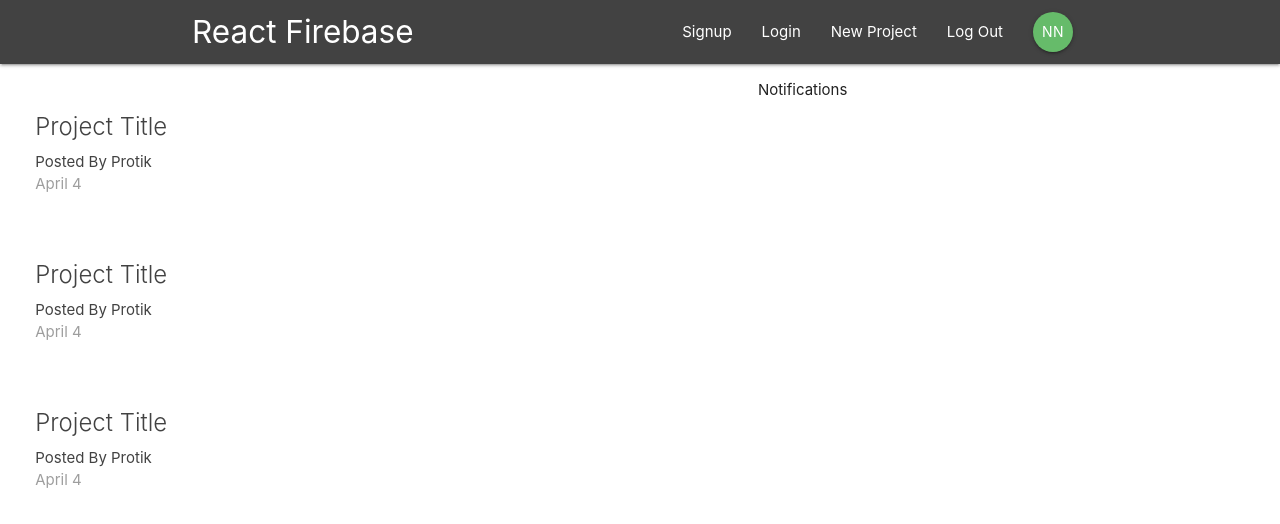
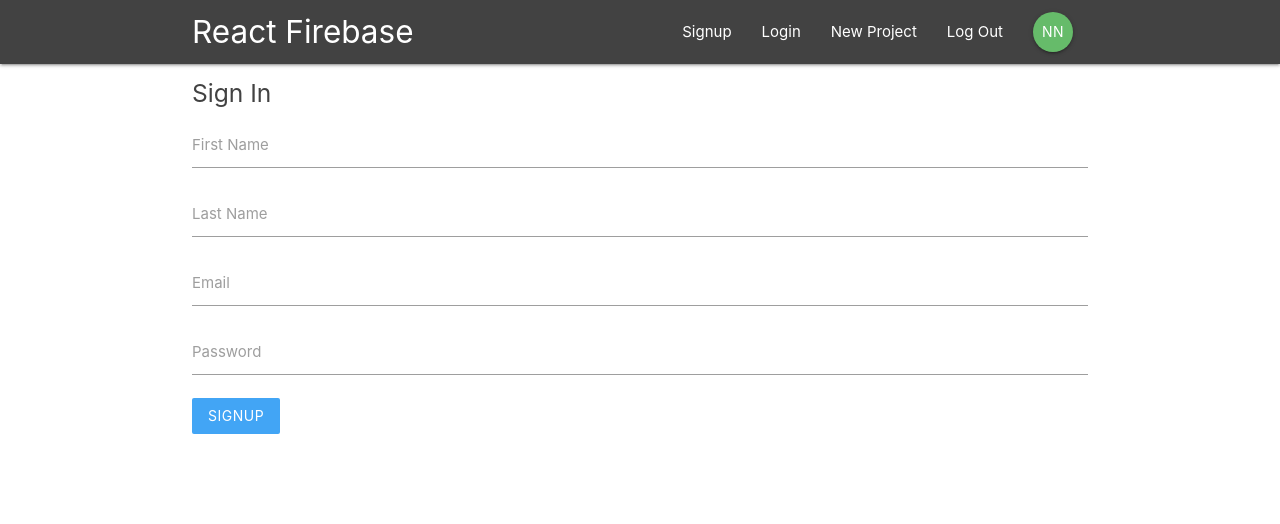
Before and after one commit to ProtikHore/react_firebase, a React (Create React App) app: page /signup in a window 1280 px wide. Shown: the top 524 px of the page. Built offline with nearby package versions, Linux system fonts and the light colour scheme.

Commit message:
signin & signup design done

```diff
--- a/public/index.html
+++ b/public/index.html
@@ -43,5 +43,6 @@
       To begin the development, run `npm start` or `yarn start`.
       To create a production bundle, use `npm run build` or `yarn build`.
     -->
+    <script src="https://cdnjs.cloudflare.com/ajax/libs/materialize/1.0.0/js/materialize.min.js"></script>
   </body>
 </html>
--- a/src/App.js
+++ b/src/App.js
@@ -2,6 +2,9 @@
 import { BrowserRouter, Switch, Route } from 'react-router-dom'
 import Navbar from './components/layout/Navbar'
 import Dashboard from './components/dashboard/Dashboard'
+import ProjectDetails from './components/projects/ProjectDetails'
+import SignIn from './components/auth/SignIn'
+import SignUP from './components/auth/SignUp'
 
 function App() {
   return (
@@ -9,7 +12,10 @@
       <div className="App">
         <Navbar />
         <Switch>
-          <Route path='/' component={Dashboard}></Route>
+          <Route exact path='/' component={Dashboard}></Route>
+          <Route path='/project/:id' component={ProjectDetails}></Route>
+          <Route path='/signin' component={SignIn}></Route>
+          <Route path='/signup' component={SignUP}></Route>
         </Switch>
       </div>
     </BrowserRouter>
--- a/src/components/auth/SignIn.js
+++ b/src/components/auth/SignIn.js
@@ -0,0 +1,40 @@
+import React, { Component } from 'react'
+
+class SignIn extends Component {
+    state = {
+        email: '',
+        password: ''
+    }
+    handleSubmit = (e) => {
+        e.preventDefault();
+        console.log(this.state);
+    }
+    handleChange = (e) => {
+        console.log(e);
+        this.setState({
+            [e.target.id]: e.target.value
+        })
+    }
+    render() {
+        return (
+            <div className="container">
+                <form onSubmit={this.handleSubmit} className="white">
+                    <h5 className="grey-text text-darken-3">Sign In</h5>
+                    <div className="input-field">
+                        <label htmlFor="email">Email</label>
+                        <input type="email" id="email" onChange={this.handleChange}/>
+                    </div>
+                    <div className="input-field">
+                        <label htmlFor="password">Password</label>
+                        <input type="password" id="password" onChange={this.handleChange}/>
+                    </div>
+                    <div className="input-field">
+                        <button className="btn blue lighten-1 z-depth-0">Login</button>
+                    </div>
+                </form>
+            </div>
+        )
+    }
+}
+
+export default SignIn
--- a/src/components/auth/SignUp.js
+++ b/src/components/auth/SignUp.js
@@ -0,0 +1,50 @@
+import React, { Component } from 'react'
+
+class SignUp extends Component {
+    state = {
+        email: '',
+        password: '',
+        firstName: '',
+        lastName: ''
+    }
+    handleSubmit = (e) => {
+        e.preventDefault();
+        console.log(this.state);
+    }
+    handleChange = (e) => {
+        console.log(e);
+        this.setState({
+            [e.target.id]: e.target.value
+        })
+    }
+    render() {
+        return (
+            <div className="container">
+                <form onSubmit={this.handleSubmit} className="white">
+                    <h5 className="grey-text text-darken-3">Sign In</h5>
+                    <div className="input-field">
+                        <label htmlFor="firstName">First Name</label>
+                        <input type="text" id="firstName" onChange={this.handleChange}/>
+                    </div>
+                    <div className="input-field">
+                        <label htmlFor="lastName">Last Name</label>
+                        <input type="text" id="lastName" onChange={this.handleChange}/>
+                    </div>
+                    <div className="input-field">
+                        <label htmlFor="email">Email</label>
+                        <input type="email" id="email" onChange={this.handleChange}/>
+                    </div>
+                    <div className="input-field">
+                        <label htmlFor="password">Password</label>
+                        <input type="password" id="password" onChange={this.handleChange}/>
+                    </div>
+                    <div className="input-field">
+                        <button className="btn blue lighten-1 z-depth-0">Signup</button>
+                    </div>
+                </form>
+            </div>
+        )
+    }
+}
+
+export default SignUp
--- a/src/components/projects/ProjectDetails.js
+++ b/src/components/projects/ProjectDetails.js
@@ -0,0 +1,22 @@
+import React from 'react'
+
+const ProjectDetails = (props) => {
+    console.log(props);
+    const id = props.match.params.id;
+    return (
+        <div className="container section project_details">
+            <div className="card z-depth-0">
+                <div className="card-content">
+                    <span className="card-title">Project Title - {id}</span>
+                    <p>Lorem ipsum dolor sit, amet consectetur adipisicing elit. Itaque, laboriosam esse. Recusandae aliquam repudiandae corrupti dignissimos odit nostrum laborum ut, repellat, veniam dolorum natus vero eum culpa, nobis quo deserunt.</p>
+                </div>
+                <div className="card-action gret lighten-4 grey-text">
+                    <div>Posted by Protik</div>
+                    <div>2nd May</div>
+                </div>
+            </div>
+        </div>
+    )
+}
+
+export default ProjectDetails
```
